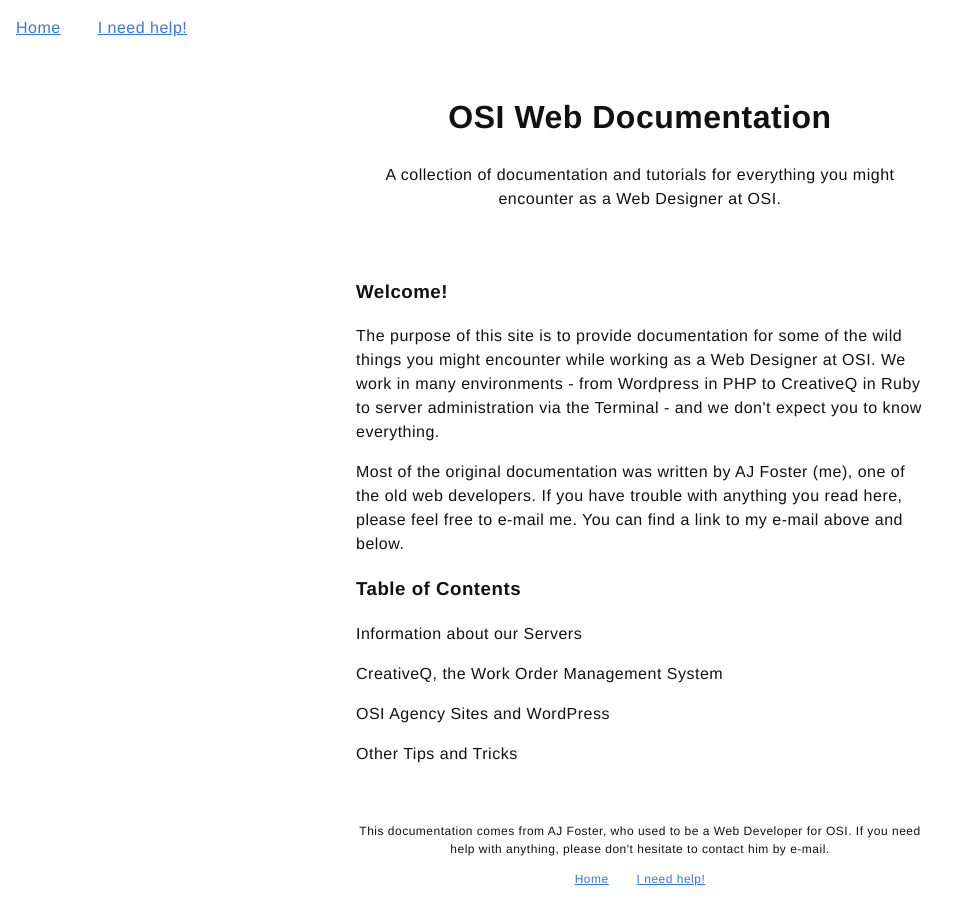
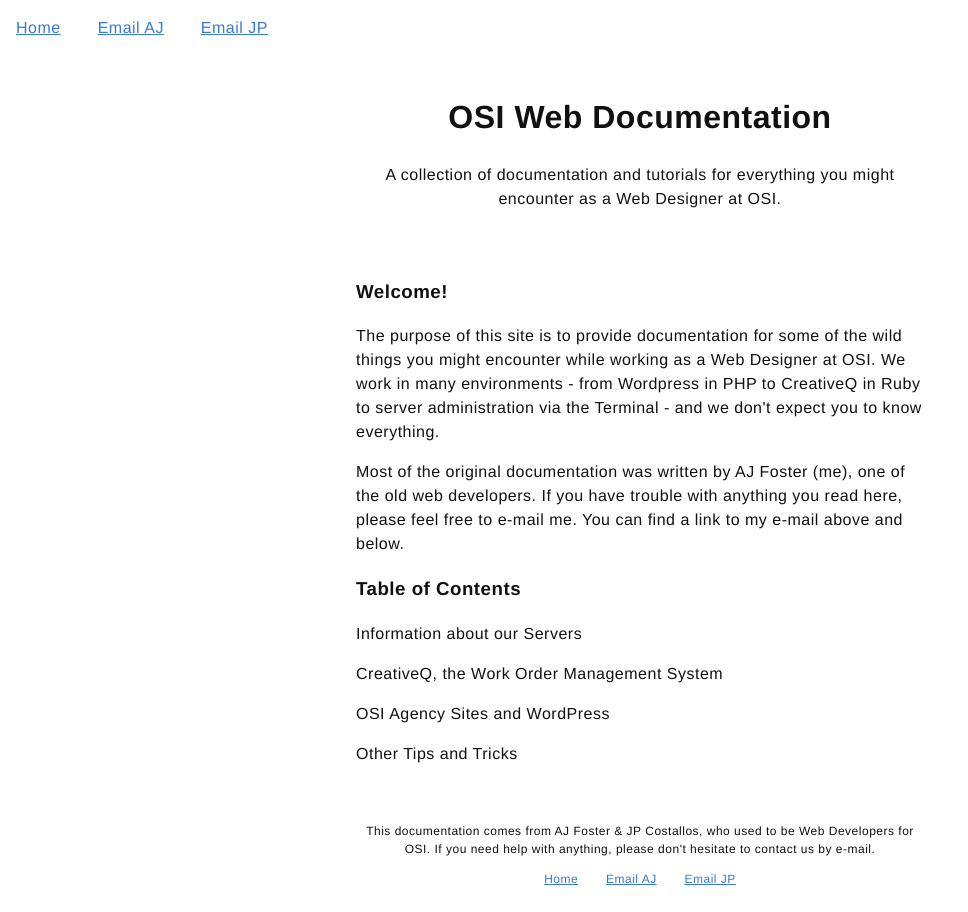
Before and after one commit to ucf-design-group/Documentation, a Jekyll site: the page built from index.html, in a window 1280 px wide. Shown: the whole page, without its empty margins (0-968 px from the left). Built offline with Jekyll 4.4.1, drawn with Linux system fonts in a browser that asks for light colours.

Commit message:
Update docs site with new documentation

```diff
--- a/_includes/footer.html
+++ b/_includes/footer.html
@@ -1,9 +1,10 @@
 			<footer>
-				<p>This documentation comes from AJ Foster, who used to be a Web Developer for OSI. If you need help with anything, please don't hesitate to contact him by e-mail.</p>
+				<p>This documentation comes from AJ Foster & JP Costallos, who used to be Web Developers for OSI. If you need help with anything, please don't hesitate to contact us by e-mail.</p>
 				<nav>
 					<ul>
 						<li><a href="{{ site.url }}">Home</a></li>
-						<li><a href="mailto:web@aj-foster.com">I need help!</a></li>
+						<li><a href="mailto:web@aj-foster.com">Email AJ</a></li>
+						<li><a href="mailto:web@jpcostallos.com">Email JP</a></li>
 					</ul>
 				</nav>
 			</footer>
--- a/_includes/header.html
+++ b/_includes/header.html
@@ -1,7 +1,8 @@
 		<nav>
 			<ul>
 				<li><a href="{{ site.url }}">Home</a></li>
-				<li><a href="mailto:web@aj-foster.com">I need help!</a></li>
+				<li><a href="mailto:web@aj-foster.com">Email AJ</a></li>
+				<li><a href="mailto:web@jpcostallos.com">Email JP</a></li>
 			</ul>
 		</nav>
 
```
Also changed, not shown: Other/_posts/2014-04-29-adding-docs.md (added, +4 -0 lines), Other/_posts/2014-11-17-general-notes.md (added, +94 -0 lines).
